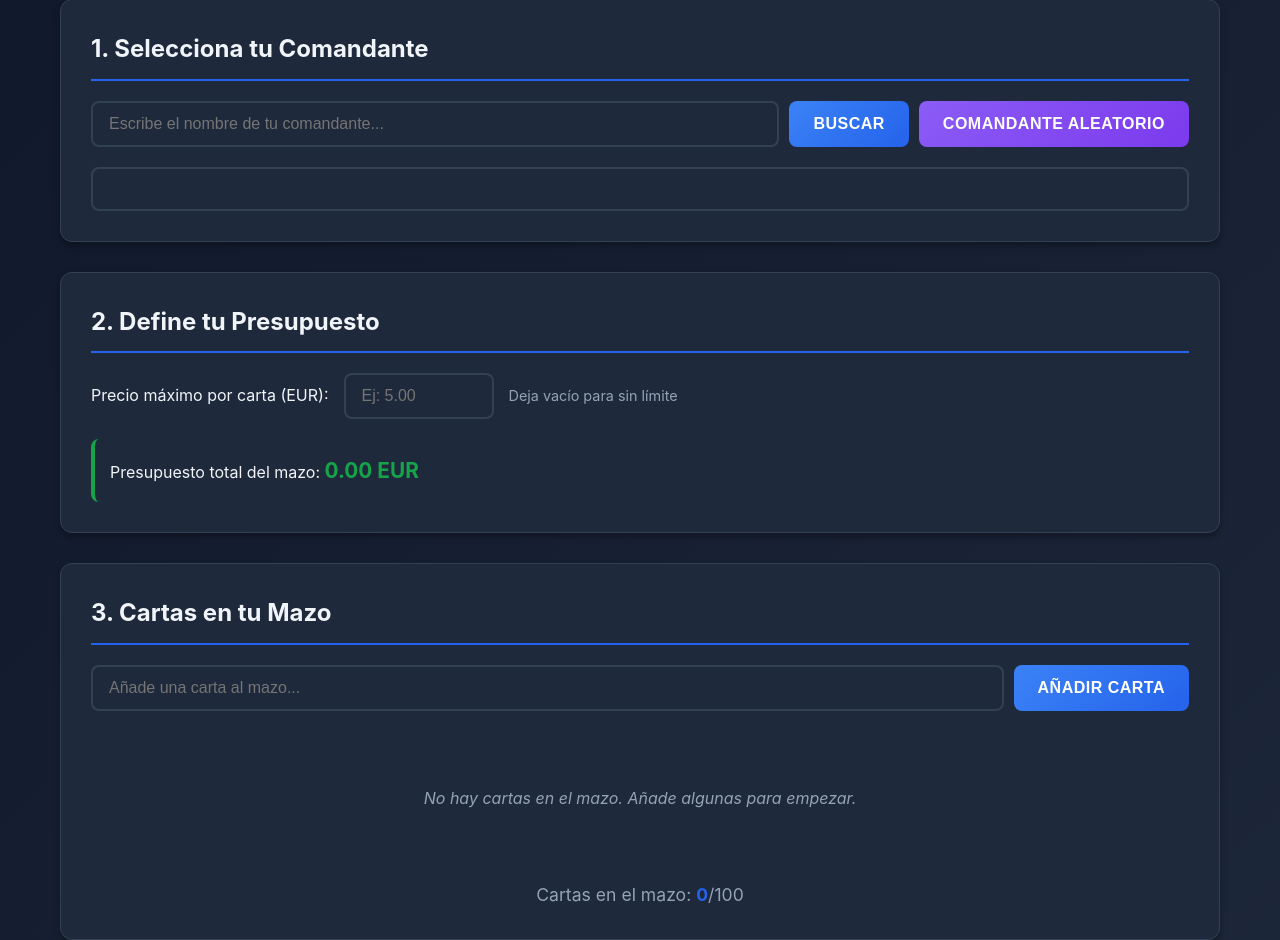
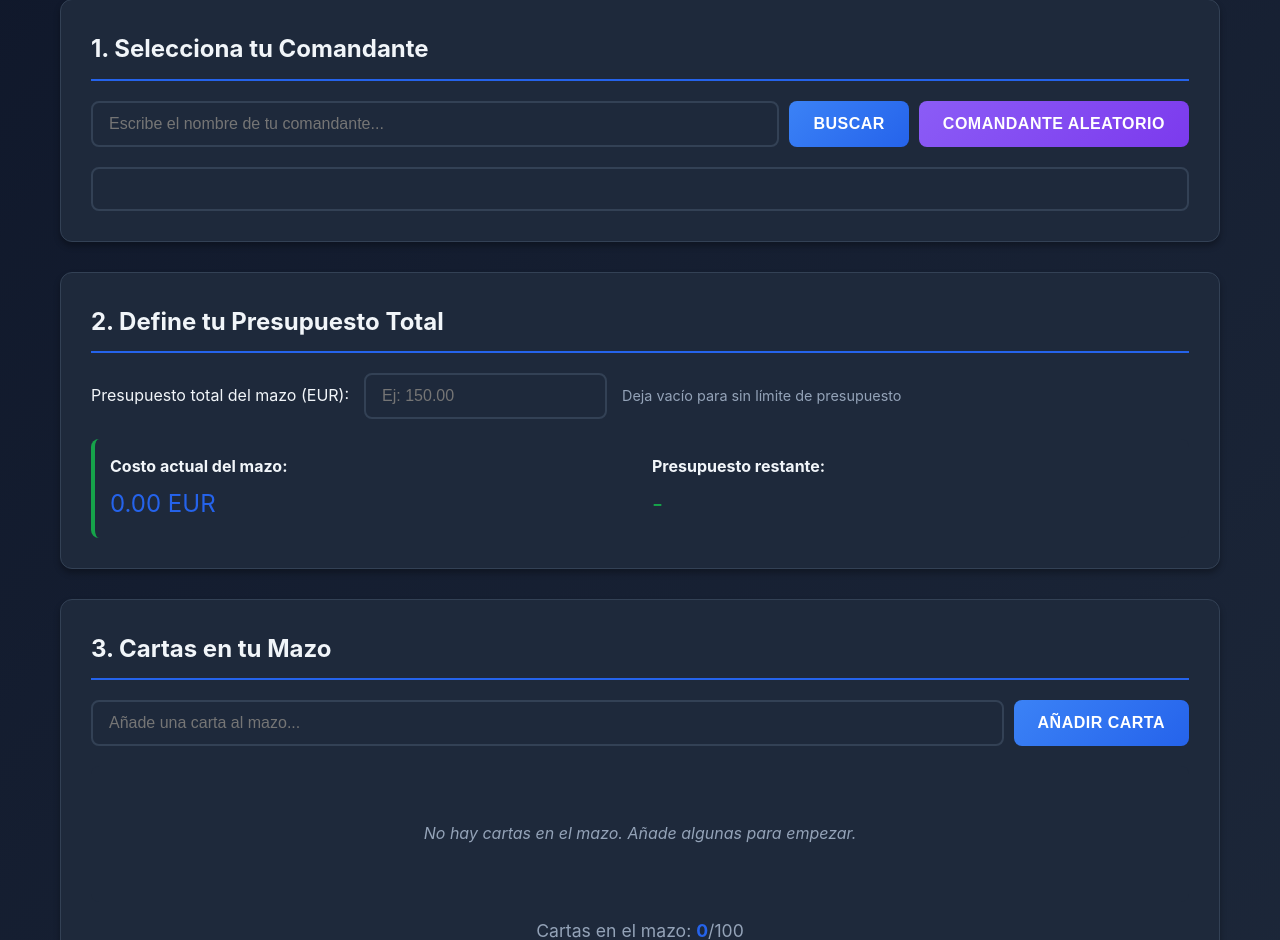
Before and after one commit to IAparatodos/Adrian, a Flask app: page / in a window 1280 px wide. Shown: the part 243-1183 px from the top of the page. Run offline with Flask 3, Linux system fonts and the light colour scheme.

Commit message:
Cambiar sistema de presupuesto a total del mazo y optimizar recomendaciones
CAMBIOS PRINCIPALES:

1. Sistema de Presupuesto Total:
   - Cambio de "presupuesto por carta" a "presupuesto total del mazo"
   - Usuario define presupuesto total (ej: 150 EUR)
   - Calcula automáticamente costo actual y presupuesto restante
   - Muestra dos métricas en tiempo real:
     * Costo actual del mazo (comandante + cartas)
     * Presupuesto restante disponible

2. Optimización de Recomendaciones:
   - Nuevo algoritmo de optimización por presupuesto
   - Calcula ratio valor/precio (sinergia / precio)
   - Pondera: 70% sinergia + 30% valor/precio
   - Distribuye inteligentemente el presupuesto
   - Filtra cartas que excedan 3x el promedio
   - Asegura no superar presupuesto total

3. Backend (app.py):
   - Modificado endpoint /api/get-recommendations
   - Parámetro total_budget en lugar de budget_max
   - Nueva función optimize_recommendations_for_budget()
   - Retorna budget_info con métricas de presupuesto
   - Mejor manejo de precios (EUR/USD fallback)

4. Frontend:
   - Actualizada UI de presupuesto con grid 2 columnas
   - Nuevo input: total-budget-input
   - Actualización en tiempo real de presupuesto restante
   - Color dinámico (verde/rojo) según presupuesto
   - Incluye comandante en cálculo de costo

5. Documentación:
   - README actualizado con nueva sección "Optimización de Presupuesto"
   - Explicación detallada del algoritmo de optimización
   - Ejemplos de uso actualizados
   - API docs con nuevos parámetros

MEJORAS:
- Las recomendaciones ahora maximizan sinergia dentro del presupuesto
- Mejor experiencia de usuario con métricas claras
- Algoritmo más inteligente para construcción de mazos económicos

FIXES:
- Corregido el concepto de presupuesto según feedback del usuario
- Mejor distribución del presupuesto entre cartas

```diff
--- a/mtg-commander-builder/backend/app.py
+++ b/mtg-commander-builder/backend/app.py
@@ -71,13 +71,13 @@ def get_recommendations():
     JSON body:
         deck_cards: Lista de nombres de cartas en el mazo
         commander: Nombre del comandante
-        budget_max: Presupuesto máximo por carta (EUR)
+        total_budget: Presupuesto total del mazo (EUR)
         num_recommendations: Número de recomendaciones (default: 20)
     """
     data = request.json
     deck_card_names = data.get('deck_cards', [])
     commander_name = data.get('commander')
-    budget_max = data.get('budget_max')
+    total_budget = data.get('total_budget')
     num_recommendations = data.get('num_recommendations', 20)
 
     if not commander_name:
@@ -90,36 +90,66 @@ def get_recommendations():
 
     # Busca las cartas del mazo
     deck_cards = []
+    current_deck_cost = 0.0
+
     for card_name in deck_card_names:
         card = scryfall.search_card(card_name)
         if card:
             deck_cards.append(card)
+            # Calcula costo actual del mazo
+            prices = scryfall.get_card_price(card)
+            card_price = prices.get('eur') or prices.get('usd') or 0
+            current_deck_cost += card_price
+
+    # Añade costo del comandante
+    commander_prices = scryfall.get_card_price(commander)
+    commander_price = commander_prices.get('eur') or commander_prices.get('usd') or 0
+    current_deck_cost += commander_price
 
     # Añade el comandante a las cartas de referencia
     deck_cards.append(commander)
 
+    # Calcula presupuesto restante
+    budget_remaining = None
+    if total_budget:
+        budget_remaining = total_budget - current_deck_cost
+        if budget_remaining < 0:
+            return jsonify({'error': f'El mazo actual ya supera el presupuesto (Costo actual: {current_deck_cost:.2f} EUR)'}), 400
+
     # Obtiene colores del comandante
     colors = commander.get('color_identity', [])
 
-    # Busca candidatos
+    # Busca más candidatos para tener mejor selección
     candidate_cards = scryfall.get_commander_recommendations(
         commander_name,
         colors,
-        limit=100
+        limit=200
     )
 
-    # Aplica filtro de presupuesto si está definido
-    if budget_max:
-        filtered_candidates = []
-        for card in candidate_cards:
-            prices = scryfall.get_card_price(card)
-            card_price = prices.get('eur') or prices.get('usd')
-            if card_price and card_price <= budget_max:
-                filtered_candidates.append(card)
-        candidate_cards = filtered_candidates
+    # Filtra candidatos con precio
+    candidates_with_prices = []
+    for card in candidate_cards:
+        prices = scryfall.get_card_price(card)
+        card_price = prices.get('eur') or prices.get('usd')
+
+        # Solo incluye cartas con precio conocido
+        if card_price is not None:
+            card['_price'] = card_price
+            candidates_with_prices.append(card)
 
     # Analiza sinergias
-    recommendations = synergy.find_synergies(deck_cards, candidate_cards, top_n=num_recommendations)
+    recommendations = synergy.find_synergies(deck_cards, candidates_with_prices, top_n=num_recommendations * 3)
+
+    # Si hay presupuesto, optimiza selección
+    if budget_remaining:
+        recommendations = optimize_recommendations_for_budget(
+            recommendations,
+            budget_remaining,
+            num_recommendations,
+            len(deck_cards) - 1  # -1 porque deck_cards incluye el comandante
+        )
+    else:
+        recommendations = recommendations[:num_recommendations]
 
     # Formatea respuesta
     result = []
@@ -145,8 +175,62 @@ def get_recommendations():
             'name': commander.get('name'),
             'colors': commander.get('color_identity', []),
             'image_uri': commander.get('image_uris', {}).get('small') if commander.get('image_uris') else None
+        },
+        'budget_info': {
+            'current_cost': round(current_deck_cost, 2),
+            'total_budget': total_budget,
+            'remaining': round(budget_remaining, 2) if budget_remaining else None
         }
     })
+
+
+def optimize_recommendations_for_budget(recommendations, budget_remaining, num_recs, current_deck_size):
+    """
+    Optimiza las recomendaciones para que se ajusten al presupuesto total
+    Prioriza cartas con mejor ratio sinergia/precio
+    """
+    # Cartas objetivo para un mazo completo (100 - tamaño actual)
+    cards_needed = 100 - current_deck_size
+
+    # Si necesitamos menos cartas de las que pedimos, ajusta
+    num_recs = min(num_recs, cards_needed)
+
+    # Calcula presupuesto promedio por carta
+    avg_budget_per_card = budget_remaining / cards_needed if cards_needed > 0 else budget_remaining
+
+    # Filtra cartas que están muy por encima del presupuesto promedio
+    # Permite cierta flexibilidad (hasta 3x el promedio)
+    max_card_price = min(avg_budget_per_card * 3, budget_remaining)
+
+    affordable_recs = []
+    for rec in recommendations:
+        card_price = rec['card'].get('_price', 0)
+        if card_price <= max_card_price:
+            # Calcula ratio valor/precio (sinergia dividida por precio)
+            if card_price > 0:
+                rec['value_ratio'] = rec['synergy_score'] / card_price
+            else:
+                rec['value_ratio'] = rec['synergy_score'] * 100
+            affordable_recs.append(rec)
+
+    # Ordena por mejor ratio valor/precio, pero mantiene algo de peso en sinergia pura
+    # 70% peso en sinergia, 30% en ratio valor/precio
+    affordable_recs.sort(
+        key=lambda x: (x['synergy_score'] * 0.7) + (x['value_ratio'] * 0.3),
+        reverse=True
+    )
+
+    # Selecciona cartas asegurando no superar presupuesto
+    selected = []
+    total_cost = 0.0
+
+    for rec in affordable_recs:
+        card_price = rec['card'].get('_price', 0)
+        if total_cost + card_price <= budget_remaining and len(selected) < num_recs:
+            selected.append(rec)
+            total_cost += card_price
+
+    return selected
 
 
 @app.route('/api/calculate-deck-cost', methods=['POST'])
--- a/mtg-commander-builder/frontend/static/js/app.js
+++ b/mtg-commander-builder/frontend/static/js/app.js
@@ -6,7 +6,8 @@
 const state = {
     commander: null,
     deckCards: [],
-    budgetMax: null,
+    totalBudget: null,
+    currentCost: 0,
 };
 
 // Configuración de la API
@@ -18,8 +19,9 @@ const elements = {
     searchCommanderBtn: document.getElementById('search-commander-btn'),
     randomCommanderBtn: document.getElementById('random-commander-btn'),
     commanderDisplay: document.getElementById('commander-display'),
-    budgetMax: document.getElementById('budget-max'),
-    totalBudget: document.getElementById('total-budget'),
+    totalBudgetInput: document.getElementById('total-budget-input'),
+    currentCost: document.getElementById('current-cost'),
+    budgetRemaining: document.getElementById('budget-remaining'),
     cardInput: document.getElementById('card-input'),
     addCardBtn: document.getElementById('add-card-btn'),
     deckList: document.getElementById('deck-list'),
@@ -60,7 +62,7 @@ async function searchCard(cardName) {
     return response.json();
 }
 
-async function getRecommendations(deckCards, commander, budgetMax, numRecs) {
+async function getRecommendations(deckCards, commander, totalBudget, numRecs) {
     const response = await fetch(`${API_BASE}/api/get-recommendations`, {
         method: 'POST',
         headers: {
@@ -69,7 +71,7 @@ async function getRecommendations(deckCards, commander, budgetMax, numRecs) {
         body: JSON.stringify({
             deck_cards: deckCards.map(c => c.name),
             commander: commander,
-            budget_max: budgetMax,
+            total_budget: totalBudget,
             num_recommendations: numRecs,
         }),
     });
@@ -223,6 +225,7 @@ async function handleSearchCommander() {
         const commander = await searchCard(commanderName);
         state.commander = commander;
         renderCommander(commander);
+        updateBudget(); // Actualiza presupuesto con el comandante
         showToast(`Comandante encontrado: ${commander.name}`, 'success');
     } catch (error) {
         showToast(error.message, 'error');
@@ -238,6 +241,7 @@ async function handleRandomCommander() {
         state.commander = commander;
         elements.commanderInput.value = commander.name;
         renderCommander(commander);
+        updateBudget(); // Actualiza presupuesto con el comandante
         showToast(`Comandante aleatorio: ${commander.name}`, 'success');
     } catch (error) {
         showToast(error.message, 'error');
@@ -303,7 +307,7 @@ async function handleGetRecommendations() {
         return;
     }
 
-    const budgetMaxValue = elements.budgetMax.value ? parseFloat(elements.budgetMax.value) : null;
+    const totalBudgetValue = elements.totalBudgetInput.value ? parseFloat(elements.totalBudgetInput.value) : null;
     const numRecs = parseInt(elements.numRecommendations.value);
 
     showLoading();
@@ -311,11 +315,21 @@ async function handleGetRecommendations() {
         const result = await getRecommendations(
             state.deckCards,
             state.commander.name,
-            budgetMaxValue,
+            totalBudgetValue,
             numRecs
         );
         renderRecommendations(result.recommendations);
-        showToast(`${result.recommendations.length} recomendaciones encontradas`, 'success');
+
+        // Actualiza información de presupuesto
+        if (result.budget_info) {
+            showToast(
+                `${result.recommendations.length} recomendaciones encontradas. ` +
+                `Presupuesto restante: ${result.budget_info.remaining ? result.budget_info.remaining.toFixed(2) : '-'} EUR`,
+                'success'
+            );
+        } else {
+            showToast(`${result.recommendations.length} recomendaciones encontradas`, 'success');
+        }
     } catch (error) {
         showToast(error.message, 'error');
     } finally {
@@ -324,14 +338,30 @@ async function handleGetRecommendations() {
 }
 
 async function updateBudget() {
-    if (state.deckCards.length === 0) {
-        elements.totalBudget.textContent = '0.00 EUR';
+    if (state.deckCards.length === 0 && !state.commander) {
+        elements.currentCost.textContent = '0.00 EUR';
+        elements.budgetRemaining.textContent = '-';
+        state.currentCost = 0;
         return;
     }
 
     try {
-        const result = await calculateDeckCost(state.deckCards);
-        elements.totalBudget.textContent = `${result.total_cost.toFixed(2)} EUR`;
+        // Incluye comandante en el cálculo
+        const allCards = state.commander ? [...state.deckCards, state.commander] : state.deckCards;
+        const result = await calculateDeckCost(allCards);
+
+        state.currentCost = result.total_cost;
+        elements.currentCost.textContent = `${result.total_cost.toFixed(2)} EUR`;
+
+        // Calcula presupuesto restante
+        if (state.totalBudget) {
+            const remaining = state.totalBudget - result.total_cost;
+            const color = remaining >= 0 ? 'var(--color-green)' : 'var(--color-red)';
+            elements.budgetRemaining.style.color = color;
+            elements.budgetRemaining.textContent = `${remaining.toFixed(2)} EUR`;
+        } else {
+            elements.budgetRemaining.textContent = '-';
+        }
     } catch (error) {
         console.error('Error calculando presupuesto:', error);
     }
@@ -352,8 +382,9 @@ elements.cardInput.addEventListener('keypress', (e) => {
     if (e.key === 'Enter') handleAddCard();
 });
 
-elements.budgetMax.addEventListener('change', () => {
-    state.budgetMax = elements.budgetMax.value ? parseFloat(elements.budgetMax.value) : null;
+elements.totalBudgetInput.addEventListener('change', () => {
+    state.totalBudget = elements.totalBudgetInput.value ? parseFloat(elements.totalBudgetInput.value) : null;
+    updateBudget(); // Recalcula presupuesto restante
 });
 
 // Inicialización
--- a/mtg-commander-builder/frontend/templates/index.html
+++ b/mtg-commander-builder/frontend/templates/index.html
@@ -27,14 +27,27 @@
 
             <!-- Sección de Presupuesto -->
             <section class="card">
-                <h2>2. Define tu Presupuesto</h2>
+                <h2>2. Define tu Presupuesto Total</h2>
                 <div class="budget-controls">
-                    <label for="budget-max">Precio máximo por carta (EUR):</label>
-                    <input type="number" id="budget-max" min="0" step="0.5" placeholder="Ej: 5.00">
-                    <span class="help-text">Deja vacío para sin límite</span>
+                    <label for="total-budget-input">Presupuesto total del mazo (EUR):</label>
+                    <input type="number" id="total-budget-input" min="0" step="10" placeholder="Ej: 150.00">
+                    <span class="help-text">Deja vacío para sin límite de presupuesto</span>
                 </div>
                 <div class="budget-display">
-                    <p>Presupuesto total del mazo: <span id="total-budget">0.00 EUR</span></p>
+                    <div style="display: grid; grid-template-columns: 1fr 1fr; gap: 20px;">
+                        <div>
+                            <p><strong>Costo actual del mazo:</strong></p>
+                            <p style="font-size: 1.5rem; color: var(--color-blue); margin-top: 5px;">
+                                <span id="current-cost">0.00 EUR</span>
+                            </p>
+                        </div>
+                        <div>
+                            <p><strong>Presupuesto restante:</strong></p>
+                            <p style="font-size: 1.5rem; color: var(--color-green); margin-top: 5px;">
+                                <span id="budget-remaining">-</span>
+                            </p>
+                        </div>
+                    </div>
                 </div>
             </section>
 
```
Also changed, not shown: mtg-commander-builder/QUICKSTART.md (+3 -2 lines), mtg-commander-builder/README.md.
